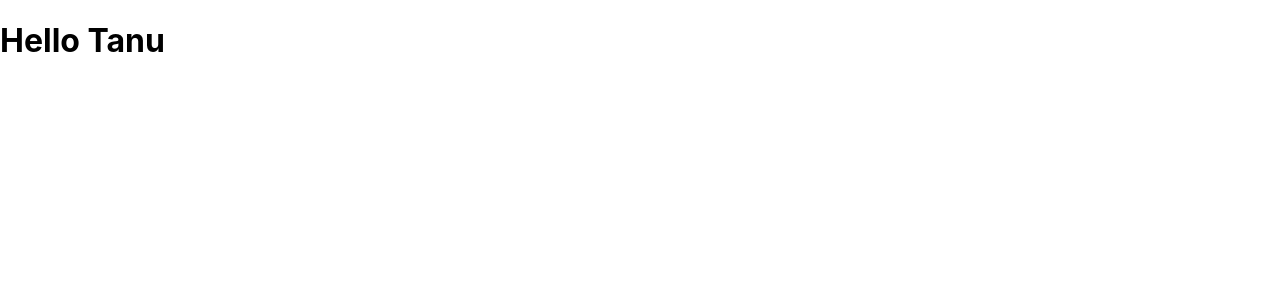
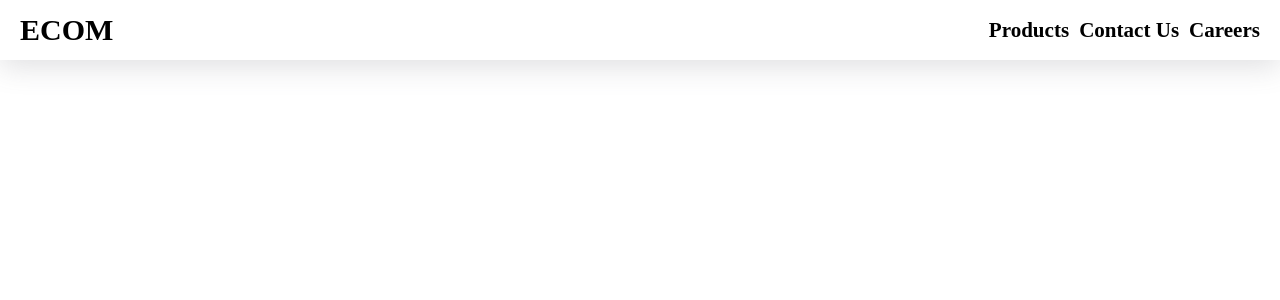
Before and after one commit to tanupriyas189/ecom_client, a React (Create React App) app: page / in a window 1280 px wide. Shown: the top 300 px of the page. Built offline with nearby package versions, Linux system fonts and the light colour scheme.

Commit message:
added css

```diff
--- a/package.json
+++ b/package.json
@@ -8,11 +8,12 @@
     "@testing-library/user-event": "^13.5.0",
     "react": "^18.2.0",
     "react-dom": "^18.2.0",
+    "react-router-dom": "5",
     "react-scripts": "5.0.1",
     "web-vitals": "^2.1.4"
   },
   "scripts": {
-    "start": "react-scripts start",
+    "dev": "react-scripts start",
     "build": "react-scripts build",
     "test": "react-scripts test",
     "eject": "react-scripts eject"
--- a/src/App.js
+++ b/src/App.js
@@ -1,9 +1,20 @@
+import { BrowserRouter as Router, Route, Switch } from "react-router-dom";
+import Header from "./components/header";
 import Home from "./pages/home";
 
 function App() {
   return (
     <div className="">
-      <Home />
+      <Router>
+        <Header />
+        <div className="">
+          <Switch>
+            <Route exact path="/">
+              <Home />
+            </Route>
+          </Switch>
+        </div>
+      </Router>
     </div>
   );
 }
--- a/src/components/header.js
+++ b/src/components/header.js
@@ -2,7 +2,16 @@ import React from "react";
 import styles from "./header.module.css";
 
 function Header() {
-  return <div>Header</div>;
+  return (
+    <div className={styles.header}>
+      <h1 className={styles.title}>ECOM</h1>
+      <div className={styles.options}>
+        <h3 className={styles.product}>Products</h3>
+        <h3 className={styles.contact}>Contact Us</h3>
+        <h3 className={styles.careers}>Careers</h3>
+      </div>
+    </div>
+  );
 }
 
 export default Header;
--- a/src/components/header.module.css
+++ b/src/components/header.module.css
@@ -0,0 +1,28 @@
+.header {
+  height: 60px;
+  width: 100%;
+  box-shadow: rgba(100, 100, 111, 0.2) 0px 7px 29px 0px;
+  display: flex;
+  align-items: center;
+  padding: 0 20px;
+  justify-content: space-between;
+}
+
+.title {
+  font-size: 30px;
+}
+
+.options {
+  font-size: 18px;
+  display: flex;
+}
+
+.product {
+  padding-right: 10px;
+}
+.contact {
+  padding-right: 10px;
+}
+.career {
+  padding-right: 10px;
+}
--- a/src/index.css
+++ b/src/index.css
@@ -1,13 +1,5 @@
-body {
+* {
+  box-sizing: border-box;
+  padding: 0;
   margin: 0;
-  font-family: -apple-system, BlinkMacSystemFont, 'Segoe UI', 'Roboto', 'Oxygen',
-    'Ubuntu', 'Cantarell', 'Fira Sans', 'Droid Sans', 'Helvetica Neue',
-    sans-serif;
-  -webkit-font-smoothing: antialiased;
-  -moz-osx-font-smoothing: grayscale;
 }
-
-code {
-  font-family: source-code-pro, Menlo, Monaco, Consolas, 'Courier New',
-    monospace;
-}
--- a/src/pages/home.js
+++ b/src/pages/home.js
@@ -4,7 +4,7 @@ import styles from "./home.module.css";
 function Home() {
   return (
     <div>
-      <h1>Hello Tanu</h1>
+      <h1></h1>
     </div>
   );
 }
```
Also changed, not shown: 1 other file (tests, documents, lock files or other folders).
